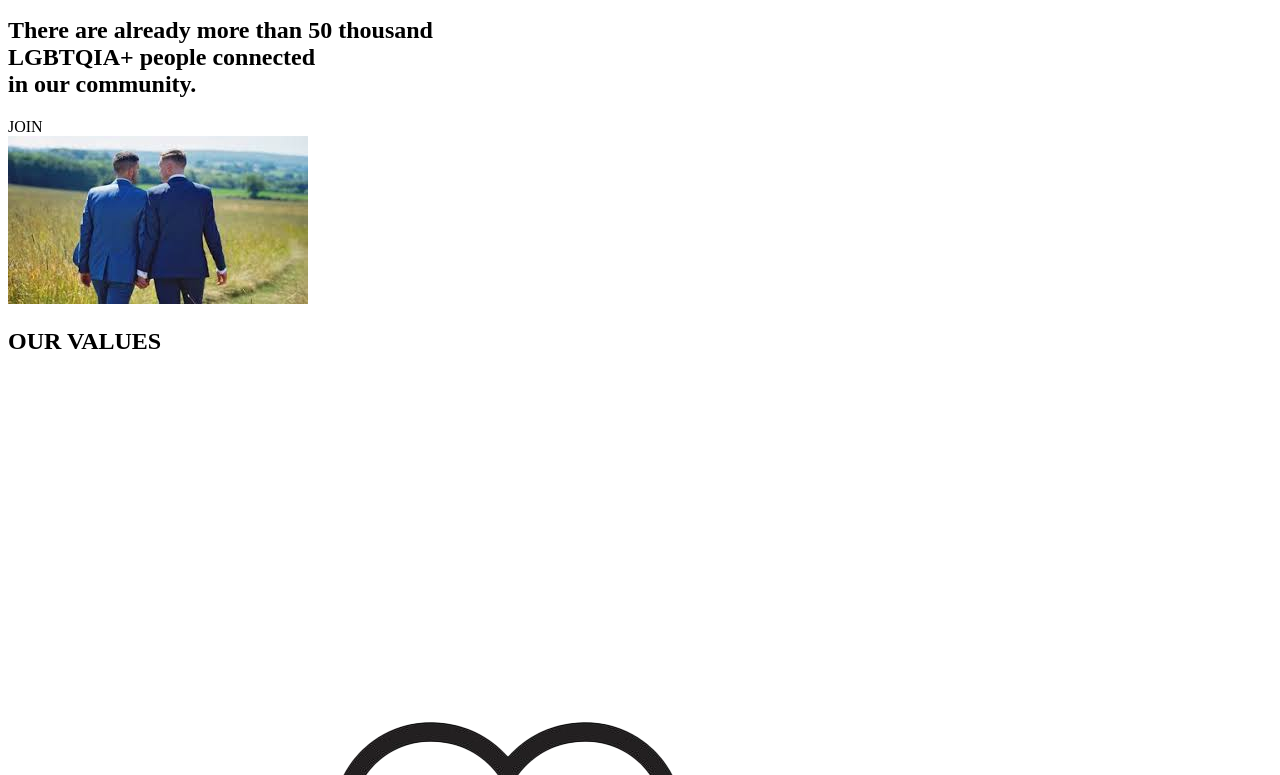
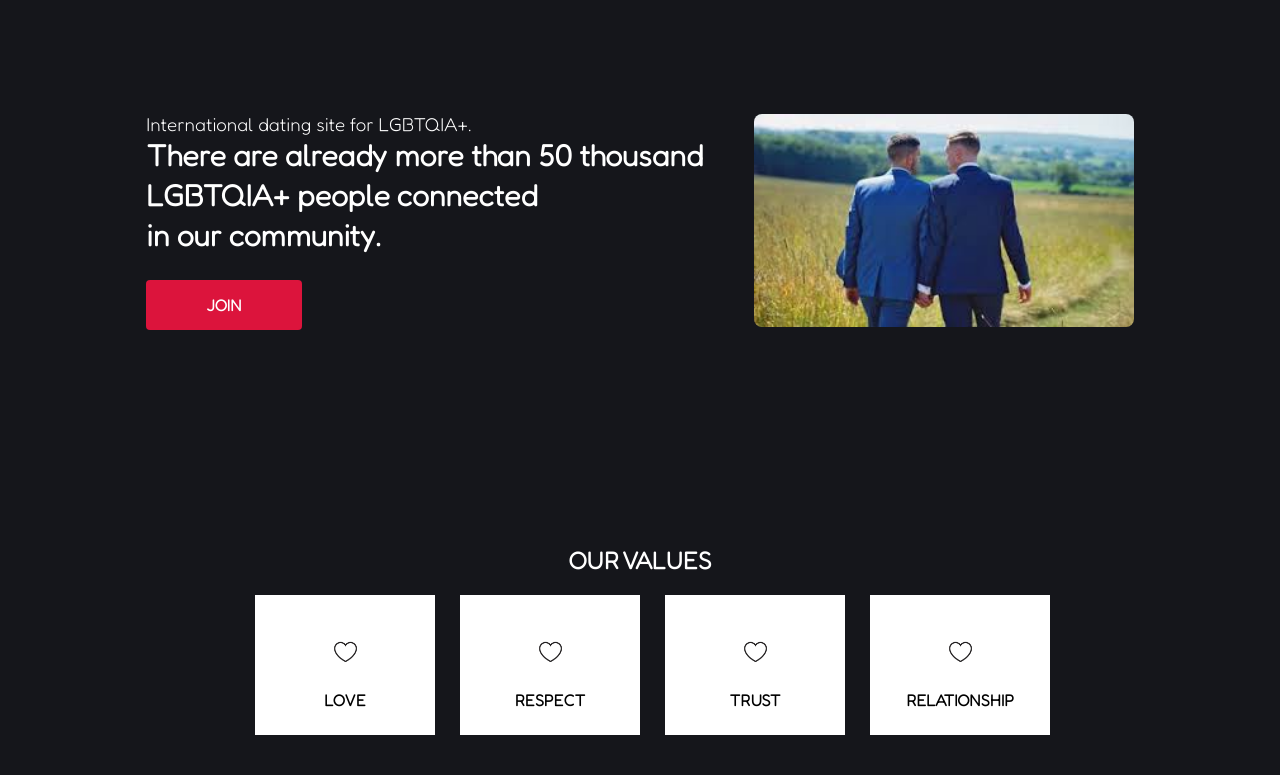
Before and after one commit to vnessagm/lovedate, a plain HTML site: page index.html in a window 1280 px wide. Shown: the part 92-867 px from the top of the page. Drawn offline with Linux system fonts and the light colour scheme.

Commit message:
Update index.html

```diff
--- a/index.html
+++ b/index.html
@@ -4,7 +4,7 @@
         <meta charset="UTF-8"/>
         <meta http-equiv="XUA-Compatible" content="IE=edge"/>
         <meta name="viewport" content="width=device-width, initial-scale=1.0">
-        <link rel="stylesheet" href="assets/sytle.css">
+        <link rel="stylesheet" href="https://vnessagm.github.io/lovedate/assets/style.css">
         <link href="https://fonts.googleapis.com/css2?family=Fredoka:wght@300&display=swap" rel="stylesheet">
         <title>LOVEDATE</title>
     </head>
```
